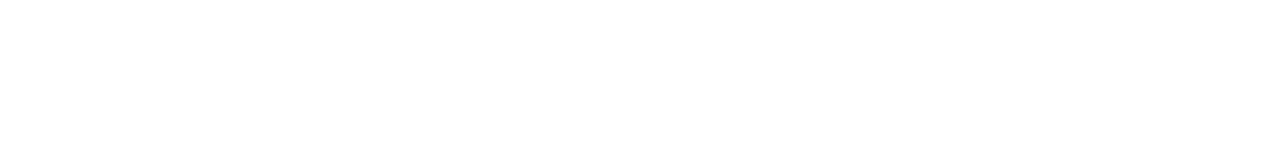
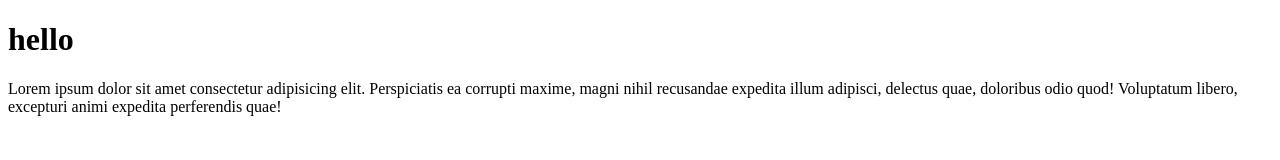
Before and after one commit to alex2532152/project, a plain HTML site: page index.html in a window 1280 px wide. Drawn offline with Linux system fonts and the light colour scheme.

Commit message:
second commit

```diff
--- a/index.html
+++ b/index.html
@@ -7,6 +7,8 @@
     <title>Document</title>
 </head>
 <body>
+    <h1>hello</h1>
+    <p>Lorem ipsum dolor sit amet consectetur adipisicing elit. Perspiciatis ea corrupti maxime, magni nihil recusandae expedita illum adipisci, delectus quae, doloribus odio quod! Voluptatum libero, excepturi animi expedita perferendis quae!</p>
 
 </body>
 </html>
```
